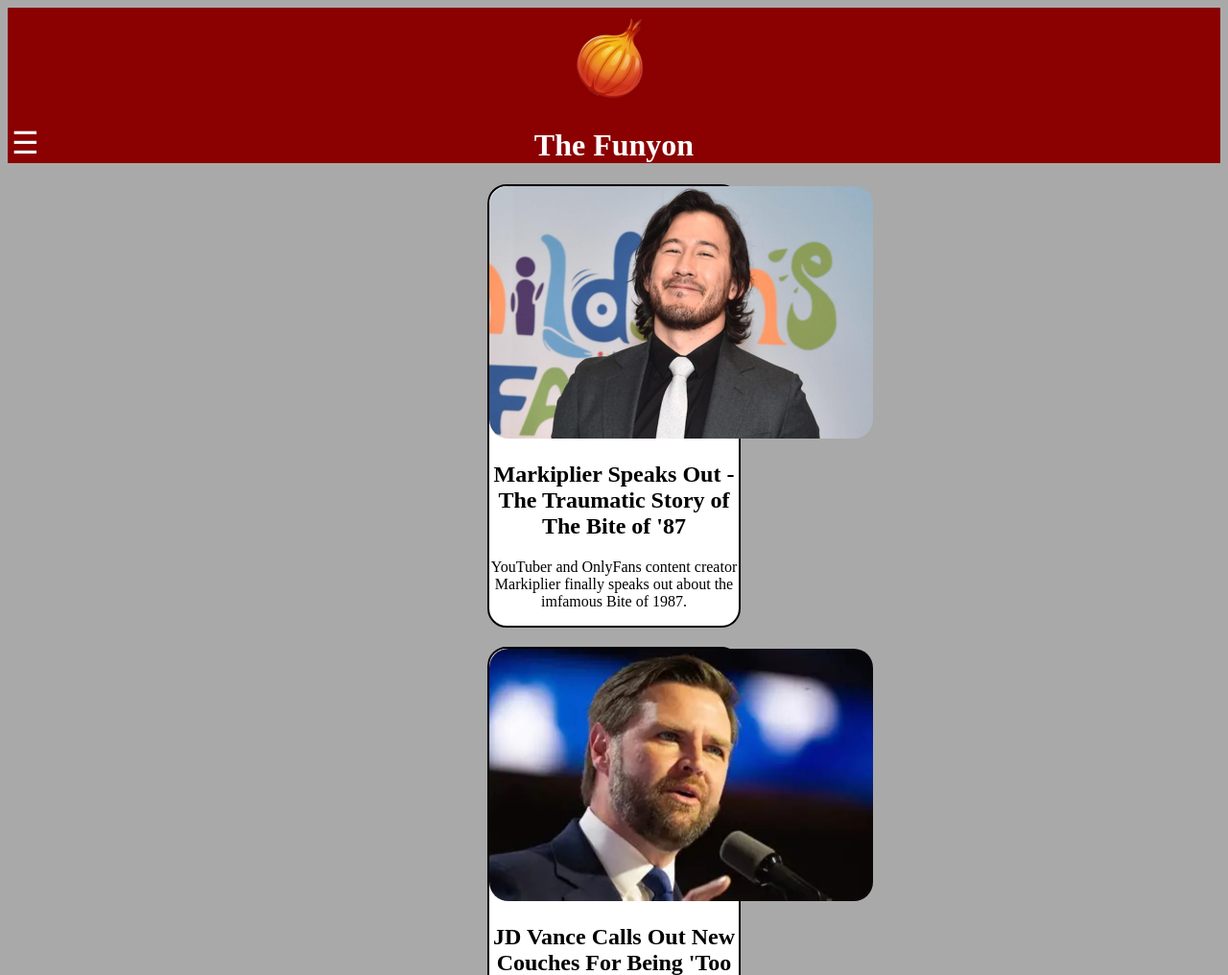
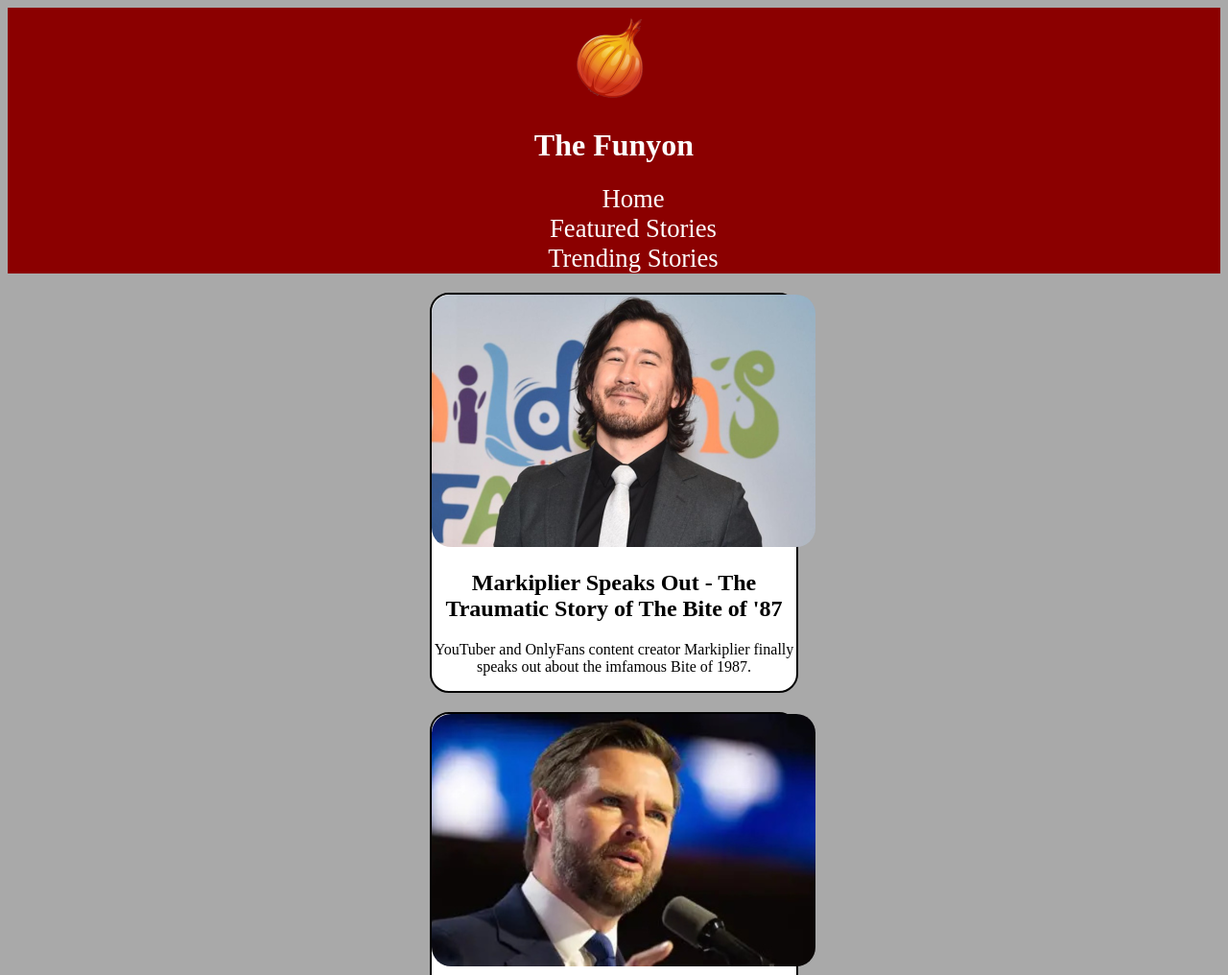
Before and after one commit to CMoore-06/The-Funyon, a plain HTML site: page index.html in a window 1280 px wide. Shown: the top 1016 px of the page at 96% size. Drawn offline with Linux system fonts and the light colour scheme.

Commit message:
Added first media query

```diff
--- a/styles.css
+++ b/styles.css
@@ -77,6 +77,22 @@ footer a:hover {
     text-align: center;
     border-radius: 20px;
     border: 2px solid black;
-    margin: 20px 500px;
+    margin: 20px auto;
     background-color: white;
+    display: block;
+    width: 90%;
 }
+
+@media (min-width: 576px) {
+    label {
+        display: none;
+    }
+
+    nav {
+        display: inline;
+    }
+
+    #Markiplier, #Woke {
+        width: 30%;
+    }
+}
```
